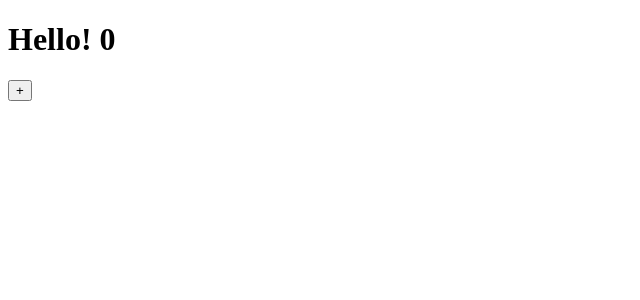
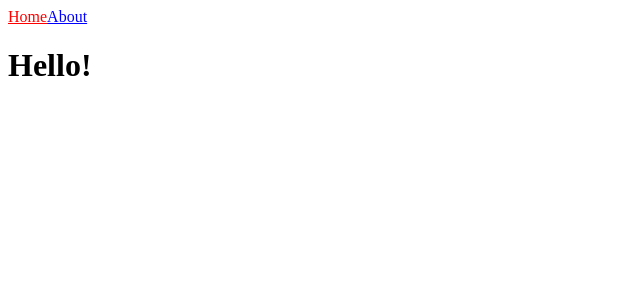
Before and after one commit to July249/nextjs-tutorial, a Next.js app in the folder Nico/overview/: page / in a window 1280 px wide. Shown: the top 300 px of the page, without its empty margins (0-640 px from the left). Built offline with nearby package versions, Linux system fonts and the light colour scheme.

Commit message:
Link and useRouter

```diff
--- /dev/null
+++ b/Nico/overview/src/components/NavBar.js
@@ -0,0 +1,17 @@
+import Link from 'next/link';
+import { useRouter } from 'next/router';
+
+export default function NavBar() {
+  const router = useRouter();
+  console.log(router);
+  return (
+    <nav>
+      <Link href='/' className='Home' style={{ color: router.pathname === '/' ? 'red' : 'blue' }}>
+        Home
+      </Link>
+      <Link href='/about' style={{ color: router.pathname === '/about' ? 'red' : 'blue' }}>
+        About
+      </Link>
+    </nav>
+  );
+}
--- a/Nico/overview/src/pages/index.js
+++ b/Nico/overview/src/pages/index.js
@@ -1,13 +1,10 @@
-import { useState } from 'react';
+import NavBar from '@/components/NavBar';
 
 export default function Home() {
-  const [count, setCount] = useState(0);
   return (
     <div>
-      <h1>Hello! {count}</h1>
-      <button type='button' onClick={() => setCount((prev) => prev + 1)}>
-        +
-      </button>
+      <NavBar />
+      <h1>Hello!</h1>
     </div>
   );
 }
```
Also changed, not shown: Nico/overview/src/pages/about.js (+8 -1 lines).
